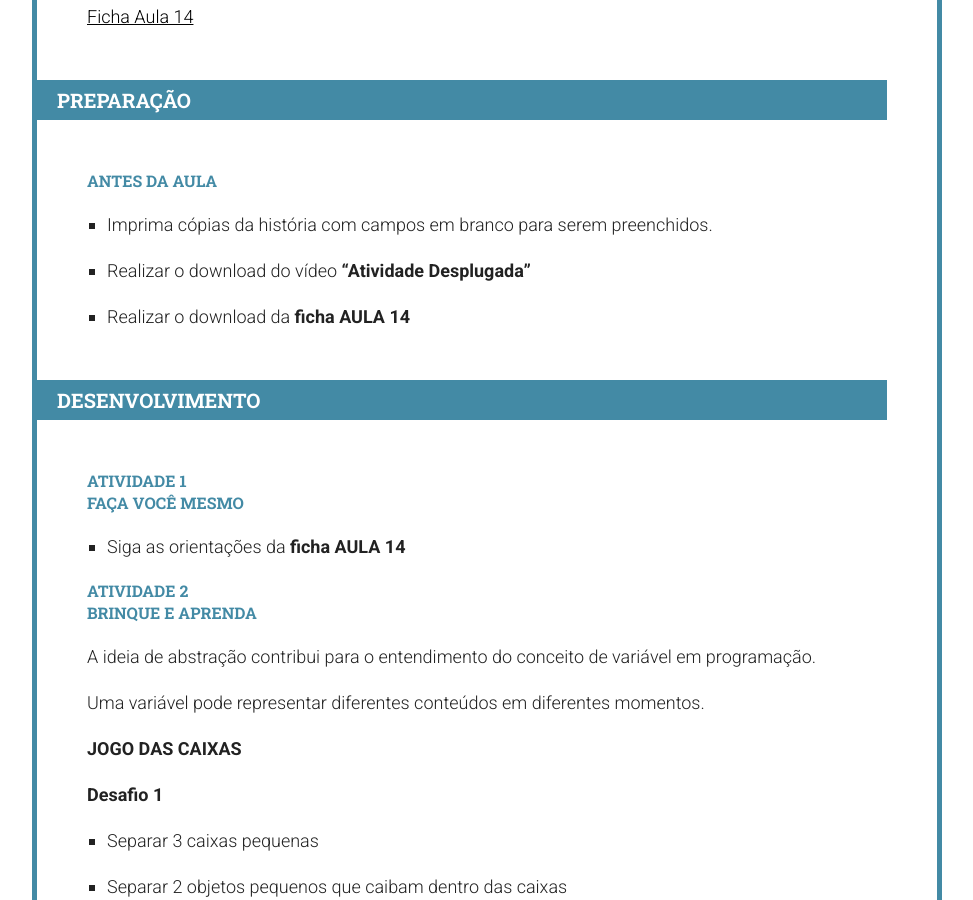
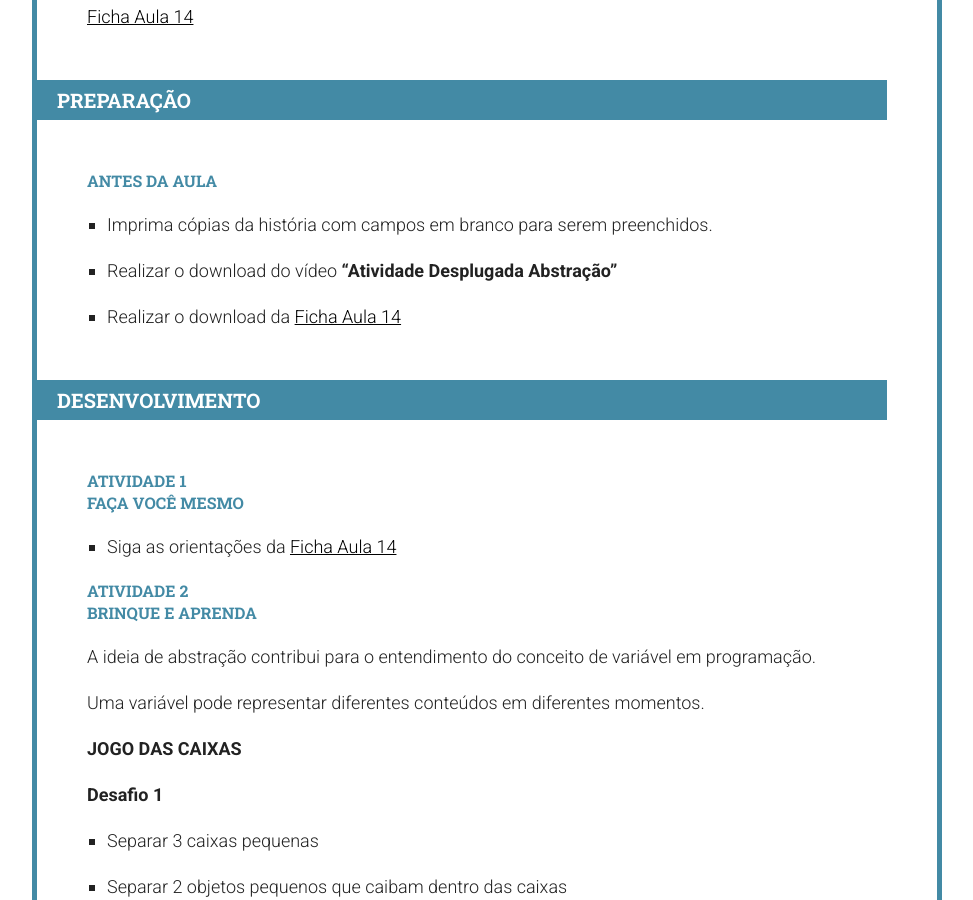
Before and after one commit to Programae/blocos, a Jekyll site: the page built from _posts/2015-01-01-aula15.md, in a window 1280 px wide and 900 px high, scrolled down 1308 px. Shown: the whole window, without its empty margins (153-1126 px from the left). Built offline with Jekyll 4.4.1, drawn with Linux system fonts in a browser that asks for light colours; nearby versions of some CDN libraries; library files that are not in the unit come from our copies.

Commit message:
Aula 15 atualização

```diff
--- a/_posts/2015-01-01-aula15.md
+++ b/_posts/2015-01-01-aula15.md
@@ -22,16 +22,18 @@ tags: [scratch, codeorg, programaê, tutorial]
 
  <iframe width="560" height="315" src="https://www.youtube.com/embed/FGpzpYD9ZVs" frameborder="0" allowfullscreen></iframe>
 
- [Ficha Aula 14](/blocos/pdf/ficha%2014-Abstracao)
+ [Ficha Aula 14](/blocos/pdf/Ficha%2014-Abstracao.pdf)
 
 
 ## Preparação
+
 ### Antes da aula
 
  - Imprima cópias da história com campos em branco para serem preenchidos.
 
- - Realizar o download do vídeo **“Atividade Desplugada”**
- - Realizar o download da **ficha AULA 14**
+ - Realizar o download do vídeo **“Atividade Desplugada Abstração”**
+ - Realizar o download da [Ficha Aula 14](/blocos/pdf/Ficha%2014-Abstracao.pdf)
+
 
 ## Desenvolvimento
 
@@ -39,7 +41,8 @@ tags: [scratch, codeorg, programaê, tutorial]
 
 ### Faça você mesmo
 
- - Siga as orientações da **ficha AULA 14**
+ - Siga as orientações da [Ficha Aula 14](/blocos/pdf/Ficha%2014-Abstracao.pdf)
+
 
 ### Atividade 2
 
@@ -79,7 +82,6 @@ Uma variável pode representar diferentes conteúdos em diferentes momentos.
 **Atenção:** Nenhum objeto poderá ficar na caixa de origem.
 
 
-
 **Desafio 3**
 
  - Descrever os passos para transferir os objetos das caixas A, B e C para as caixas B, C e D na ordem inversa.
```
